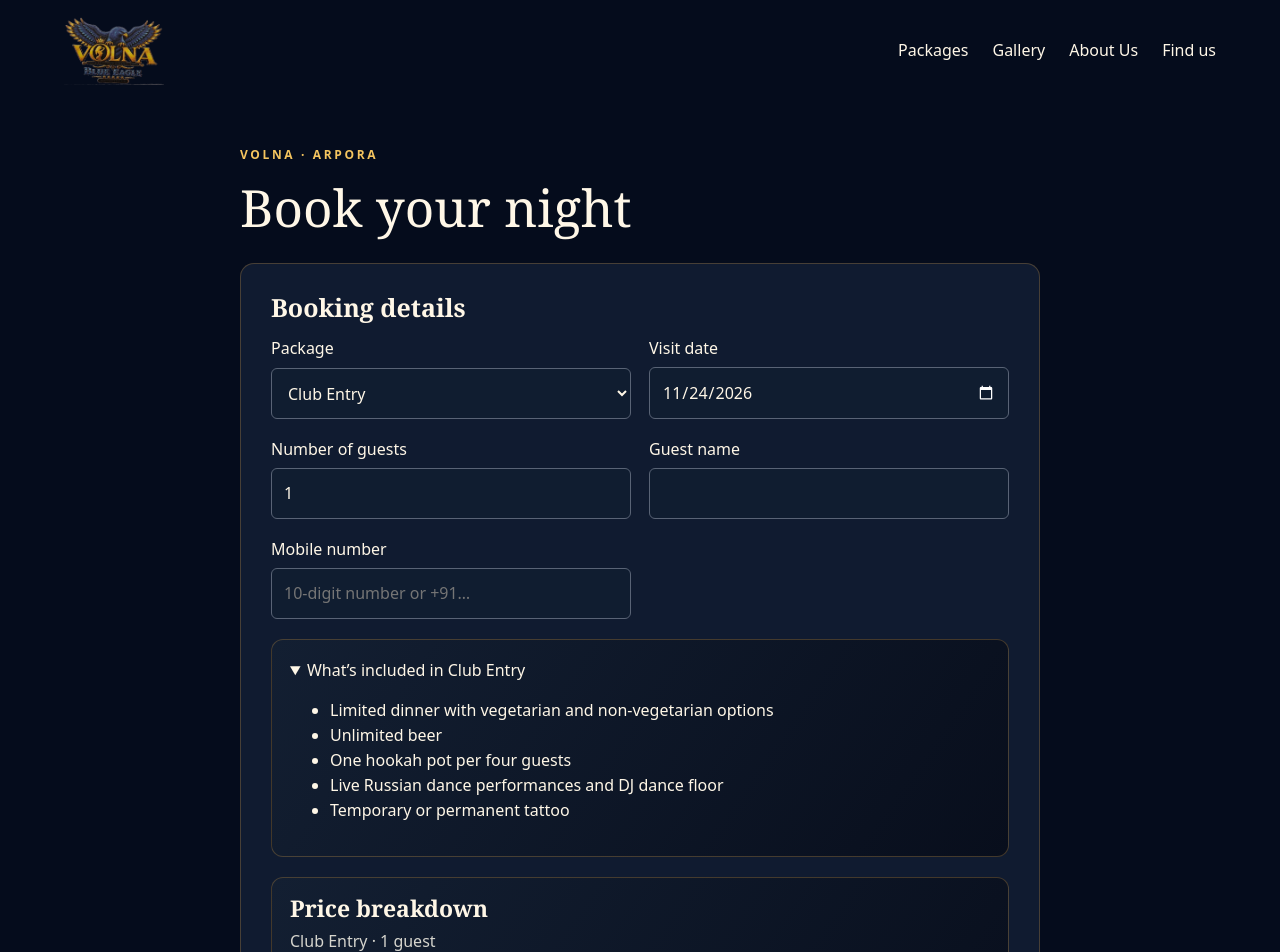
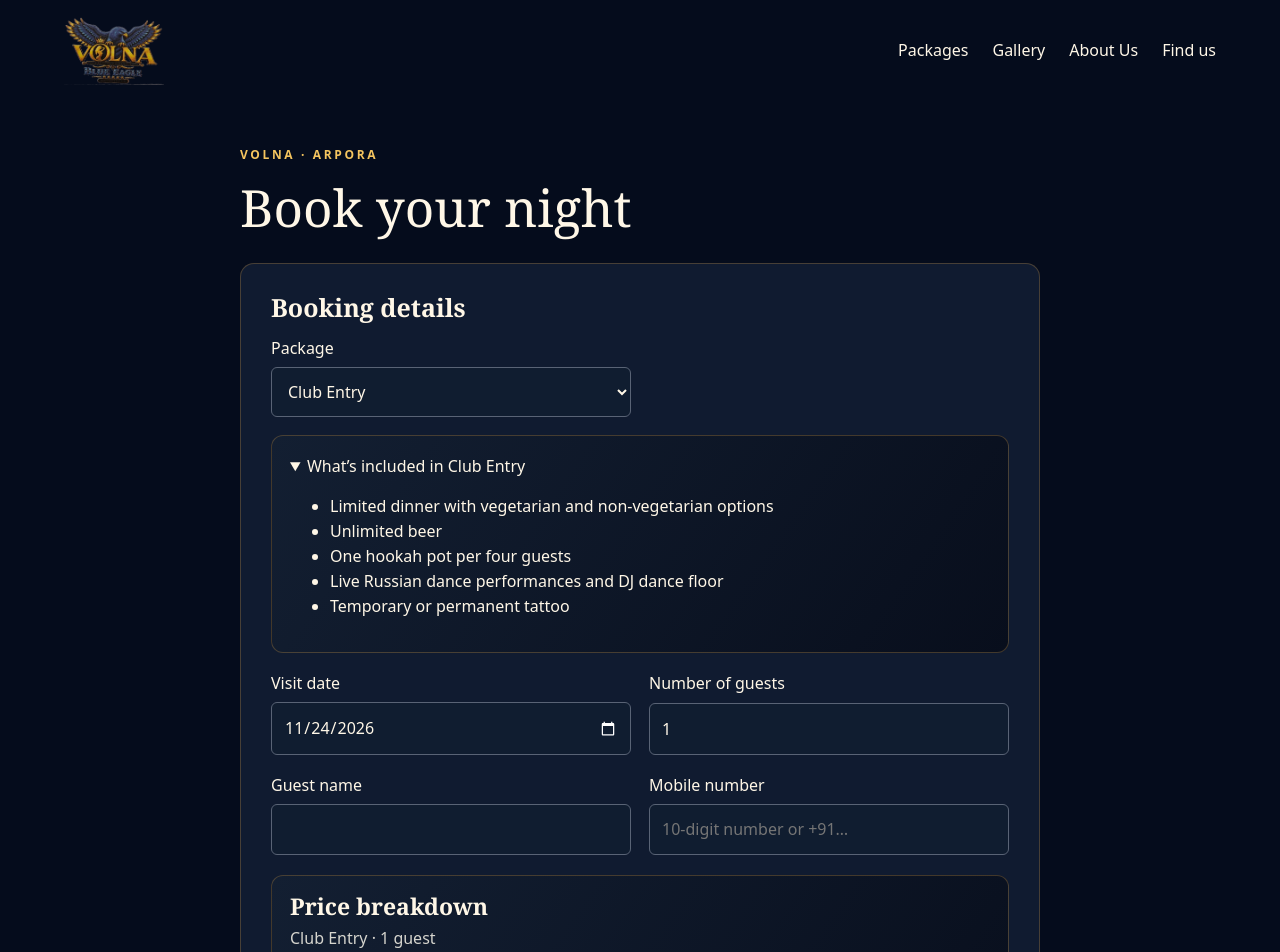
Before and after one commit to deepak989898/volna-ruskii-website, a Next.js app: page /book in a window 1280 px wide. Shown: the top 952 px of the page. Built offline with nearby package versions, Linux system fonts and the light colour scheme.

Commit message:
Open collapsible inclusions below the selected booking package

```diff
--- a/app/book/Booking.jsx
+++ b/app/book/Booking.jsx
@@ -145,6 +145,14 @@ export default function Booking({ packages, initial, policy, ready }) {
             ))}
           </select>
         </label>
+        {packageInclusions[id] && (
+          <details key={id} className="summary" style={{ gridColumn: "1 / -1", margin: 0 }} open>
+            <summary>What’s included in {packages.find((item) => item.id === id).name}</summary>
+            <ul>
+              {packageInclusions[id].map((item) => <li key={item}>{item}</li>)}
+            </ul>
+          </details>
+        )}
         <label>
           Visit date
           <input type="date" name="date" min={today()} defaultValue={today()} required />
@@ -179,14 +187,6 @@ export default function Booking({ packages, initial, policy, ready }) {
           />
         </label>
       </div>
-      {packageInclusions[id] && (
-        <details className="summary" open>
-          <summary>What’s included in {packages.find((item) => item.id === id).name}</summary>
-          <ul>
-            {packageInclusions[id].map((item) => <li key={item}>{item}</li>)}
-          </ul>
-        </details>
-      )}
       {q && (
         <div className="summary bookingPrice">
           <h3>Price breakdown</h3>
```
